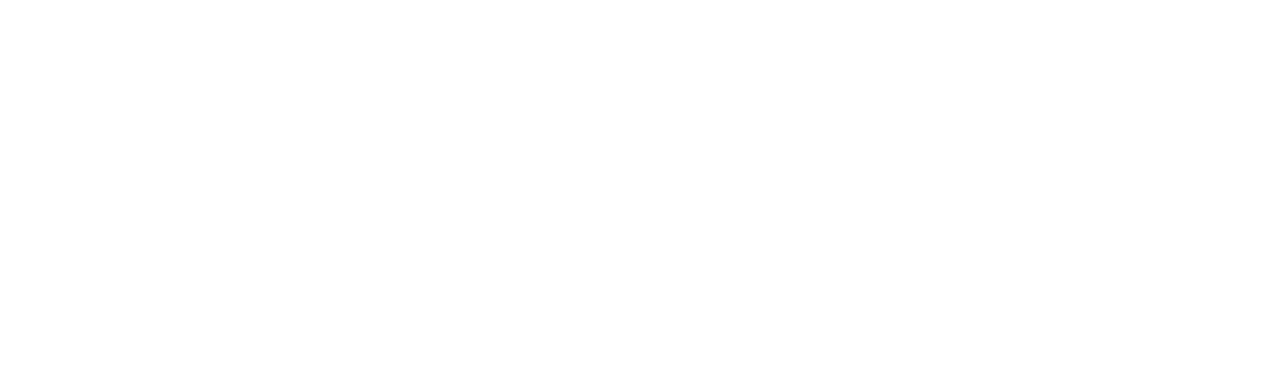
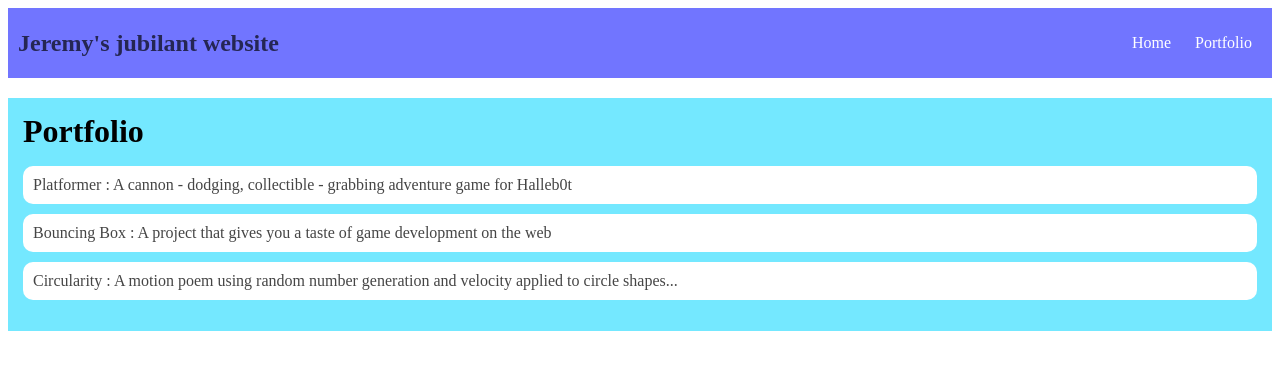
Before and after one commit to Jeremyreeves1/Jeremyreeves1.github.io, a plain HTML site: page portfolio.html in a window 1280 px wide. Drawn offline with Linux system fonts and the light colour scheme.

Commit message:
<message about commit>

```diff
--- a/portfolio.html
+++ b/portfolio.html
@@ -0,0 +1,37 @@
+<!DOCTYPE HTML>
+<html>
+    <head>
+        <title>Jeremy's jubilant website</title>
+        <link rel="stylesheet" href="style.css">
+    </head>
+
+    <body>
+      <div id="all-contents">
+        <div id="all-contents">
+            <nav>
+                <h1>Jeremy's jubilant website</h1>
+                <ul id="nav-ul">
+                    <li class="nav-li">
+                        <a class="nav-a" href="index.html">Home</a>
+                    </li>
+                    <li class="nav-li">
+                        <a class="nav-a" href="portfolio.html">Portfolio</a>
+                    </li>
+                </ul>
+            </nav>
+            <main>
+                <div class="content">
+                     <h1>Portfolio</h1>
+                     <ul id="portfolio">
+                        <li><a href="projects/platformer/">Platformer : A cannon - dodging, collectible - grabbing adventure game for Halleb0t</a></li>
+    <li><a href="projects/bouncing-box/">Bouncing Box : A project that gives you a taste of game development on the web </a></li>
+    <li><a href="projects/circularity/">Circularity : A motion poem using random number generation and velocity applied to circle shapes...</a></li>
+                     </ul>
+                 </div>
+             </main>
+
+        </div>
+
+      </div>
+    </body>
+</html>
--- a/style.css
+++ b/style.css
@@ -60,3 +60,28 @@ padding: 8px;
 h2, h3 {
 margin: 0px;
 }
+/* portfolio styles */
+.content h1 {
+    color: black;
+}
+
+#portfolio {
+    list-style-type: none;
+    padding-left: 0;
+}
+
+#portfolio li {
+    background: #fff;
+    padding: 10px;
+    border-radius: 10px;
+    margin-bottom: 10px;
+}
+
+#portfolio li:hover {
+    background: #eee;
+}
+
+#portfolio a {
+    text-decoration: none;
+    color: #454545;
+}
```
Also changed, not shown: projects/platformer/platformer.js (+18 -3 lines), projects/platformer/setup.js (+5 -5 lines).
